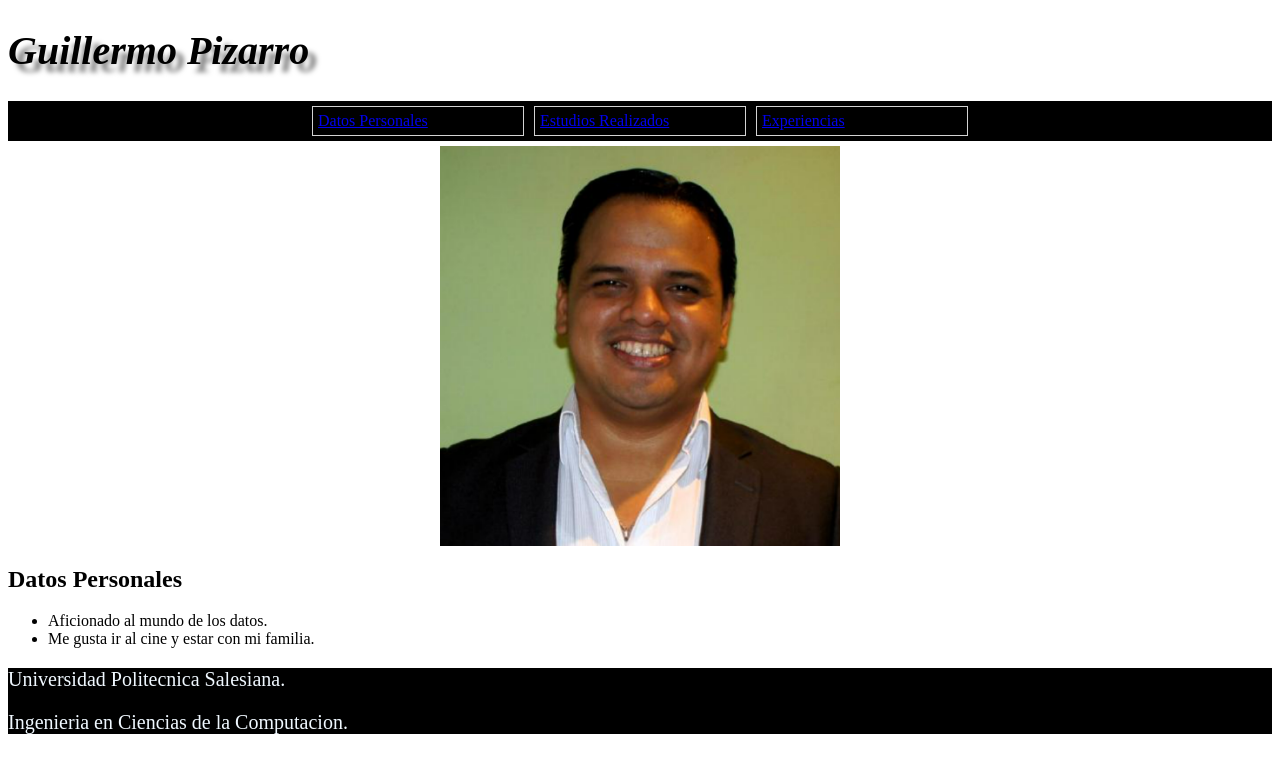
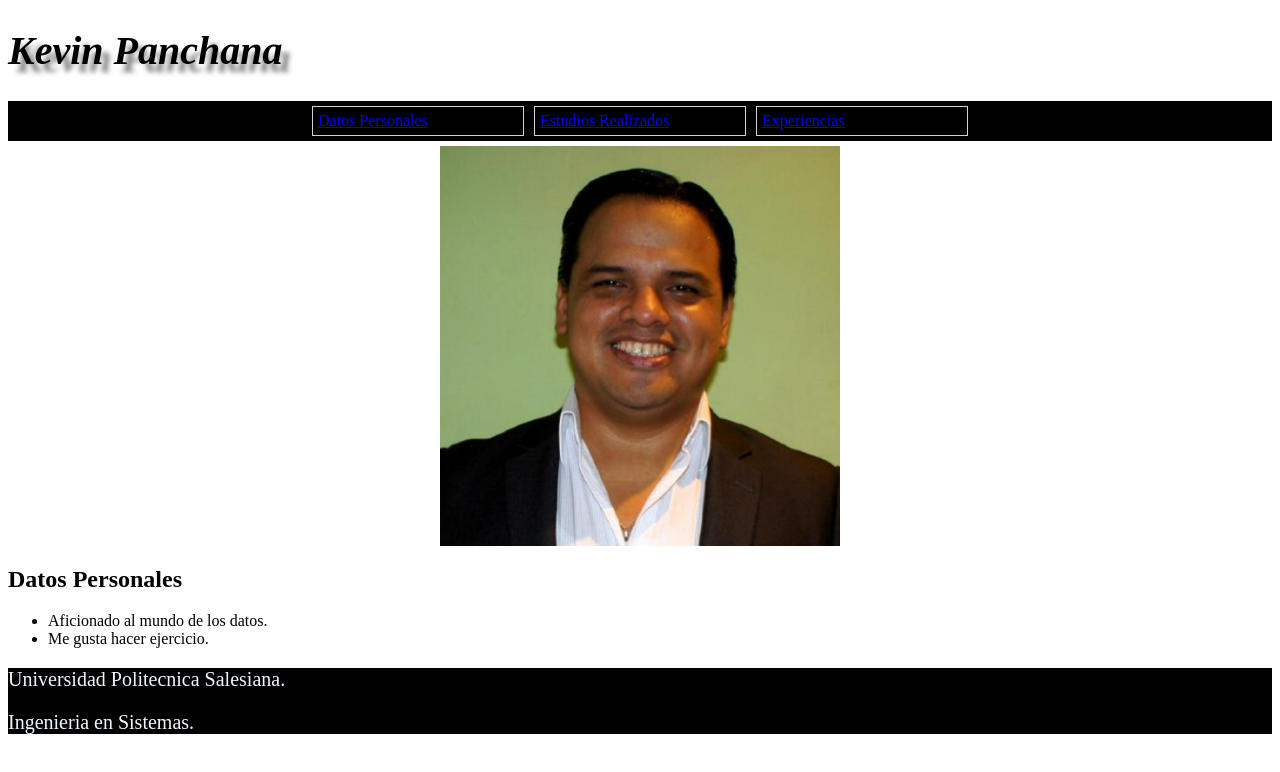
Before and after one commit to kevinP12-21/Kevin-Panchana, a plain HTML site: page p64-PPW-master/unidad_01/html/02_taller/index.html in a window 1280 px wide. Drawn offline with Linux system fonts and the light colour scheme.

Commit message:
Update index.html

```diff
--- a/p64-PPW-master/unidad_01/html/02_taller/index.html
+++ b/p64-PPW-master/unidad_01/html/02_taller/index.html
@@ -1,12 +1,12 @@
 <!DOCTYPE html>
 <html>
     <head>
-        <title>Guillermo Pizarro</title>
+        <title>Kevin Panchana</title>
         <link rel="stylesheet" type="text/css" href="css/estilos.css" />
     </head>
     <body>
         <header>
-            <h1>Guillermo Pizarro</h1>
+            <h1>Kevin Panchana</h1>
         </header>
         <nav class="container-menu">
             <a class="caja-enlace" href="#">Datos Personales</a>
@@ -20,12 +20,12 @@
             <h2>Datos Personales</h2>
             <ul>
                 <li>Aficionado al mundo de los datos.</li>
-                <li>Me gusta ir al cine y estar con mi familia.</li>
+                <li>Me gusta hacer ejercicio.</li>
             </ul>
         </main>
         <footer class="container-footer">
             <p>Universidad Politecnica Salesiana. <p/>
-            <p>Ingenieria en Ciencias de la Computacion. <p/>
+            <p>Ingenieria en Sistemas. <p/>
         </footer>
     </body>
 </html>
```
